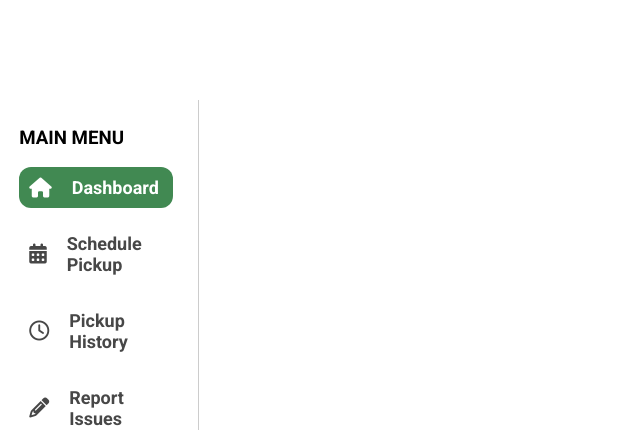
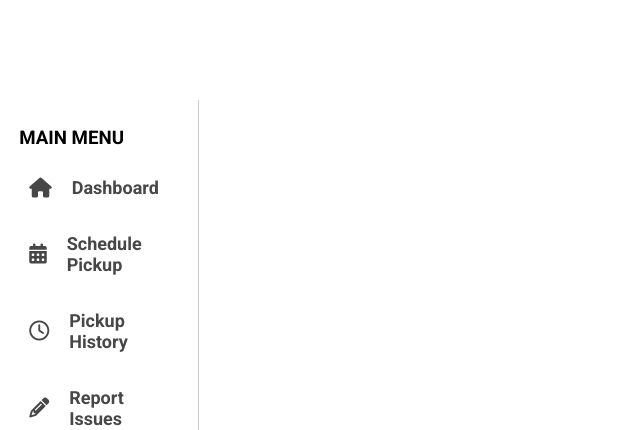
Before and after one commit to UselessShyt/Eco-Waste-System, a PHP site: page /sidebar.php in a window 1280 px wide. Shown: the top 430 px of the page, without its empty margins (0-640 px from the left). Run offline with PHP 8.4, Linux system fonts and the light colour scheme; some libraries are stand-ins or nearby versions.

Commit message:
1. adjust sidebar it problem, when it click it colour only will stay at the dashboard even go to other page. 2. put the javascript to detect what is current status and what link is it. 3. through the javscript to connect with the css, let the website understand what is the current status and link for the button. 4. add all the link for testing only, just a example after will change for it.

```diff
--- a/CSS/sidebar.css
+++ b/CSS/sidebar.css
@@ -1,10 +1,10 @@
-@import url('https://fonts.googleapis.com/css2?family=Roboto:ital,wght@0,100;0,300;0,400;0,500;0,700;0,900;1,100;1,300;1,400;1,500;1,700;1,900&display=swap');
+@import url('https://fonts.googleapis.com/css2?family=Roboto:ital,wght@0,100;0,300;0,400;0,500;0,700;0,900&display=swap');
 
 * {
     font-family: Roboto, sans-serif;
-  }
+}
 
-  aside#sidebar {
+aside#sidebar {
     width: 12vw;
     padding-left: 1.5vw;
     padding-right: 2vw;
--- a/PHP/sidebar.php
+++ b/PHP/sidebar.php
@@ -15,20 +15,20 @@
             <div style="margin-bottom: 50px;">
                 <h3>MAIN MENU</h3>
                 <ul>
-                    <li class="active"><i class="fa fa-home"></i><a href="dashboard.php" class="nav-link">Dashboard</a></li>
-                    <li><i class="fa fa-calendar"></i><a href="#" class="nav-link">Schedule Pickup</a></li>
-                    <li><i class="fa fa-clock-o"></i><a href="#" class="nav-link">Pickup History</a></li>
+                    <li><i class="fa fa-home"></i><a href="dashboard.php" class="nav-link">Dashboard</a></li>
+                    <li><i class="fa fa-calendar"></i><a href="schedule-pickup.php" class="nav-link">Schedule Pickup</a></li>
+                    <li><i class="fa fa-clock-o"></i><a href="pickup-history.php" class="nav-link">Pickup History</a></li>
                     <li><i class='fa fa-pencil'></i><a href="Report-Issues.php" class="nav-link">Report Issues</a></li>
-                    <li><i class="fa fa-file-pdf-o"></i><a href="#" class="nav-link">Generate Reports</a></li>
+                    <li><i class="fa fa-file-pdf-o"></i><a href="generate-reports.php" class="nav-link">Generate Reports</a></li>
                 </ul>
             </div>
             <div>
                 <h3>PREFERENCES</h3>
                 <ul>
-                    <li><i class="fa fa-thumbs-up"></i><a href="#" class="nav-link">Preferences</a></li>
-                    <li><i class="fa fa-bell"></i><a href="#" class="nav-link">Manage Notification</a></li>
-                    <li><i class="fa fa-gear"></i><a href="#" class="nav-link">Settings</a></li>
-                    <li><i class="fa fa-question-circle"></i><a href="#" class="nav-link">Help & Center</a></li>
+                    <li><i class="fa fa-thumbs-up"></i><a href="preferences.php" class="nav-link">Preferences</a></li>
+                    <li><i class="fa fa-bell"></i><a href="manage-notifications.php" class="nav-link">Manage Notification</a></li>
+                    <li><i class="fa fa-gear"></i><a href="settings.php" class="nav-link">Settings</a></li>
+                    <li><i class="fa fa-question-circle"></i><a href="help-center.php" class="nav-link">Help & Center</a></li>
                 </ul>
             </div>
         </div>
@@ -38,20 +38,32 @@
             </ul>
         </div>
     </aside>
+
     <script>
-        // Get all links with class "nav-link"
+        // Get all sidebar links with class "nav-link"
         const links = document.querySelectorAll('.nav-link');
 
-        // Loop through the links and add a click event listener
+        // Get the current page URL path (just the filename part)
+        const currentPath = window.location.pathname.split('/').pop();
+
+        // Loop through each link and check if its href matches the current path
         links.forEach(link => {
+            const linkPath = link.getAttribute('href').split('/').pop(); // Get just the filename part of the href
+
+            // If the link's href matches the current path, add the active class
+            if (linkPath === currentPath) {
+                link.parentElement.classList.add('active'); // Add 'active' class to the <li> containing the link
+            }
+
+            // Add click event listener to update active class on click
             link.addEventListener('click', function () {
-                // Remove "active" class from all li elements
-                document.querySelectorAll('li').forEach(li => li.classList.remove('active'));
-
-                // Add "active" class to the clicked li element
-                this.parentElement.classList.add('active');
+                // Remove active class from all menu items
+                links.forEach(l => l.parentElement.classList.remove('active'));
+                // Add active class to the clicked item
+                link.parentElement.classList.add('active');
             });
         });
-
     </script>
 </body>
+
+</html>
```
